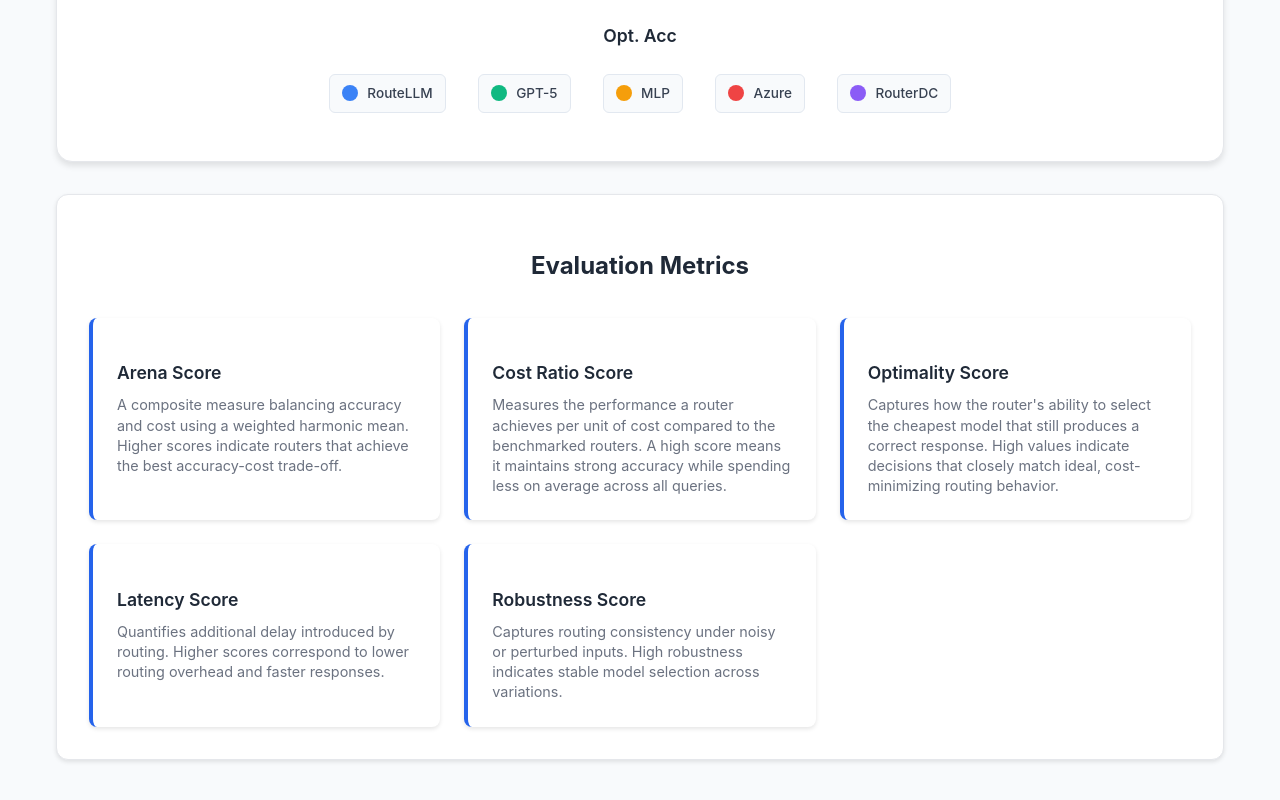
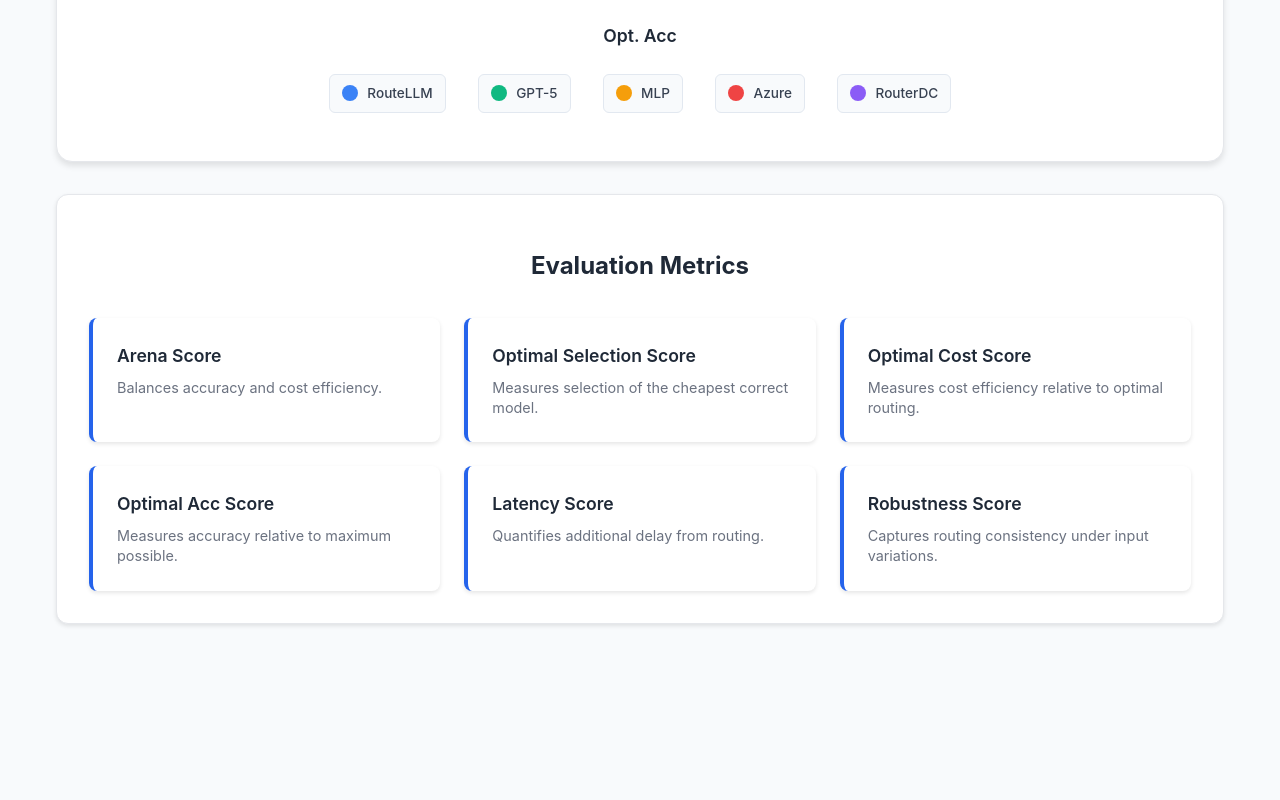
Before and after one commit to RouteWorks/routeworks.github.io, a React (Create React App) app: page /leaderboard in a window 1280 px wide. Shown: the part 1812-2612 px from the top of the page. After the commit the page ends 2520 px from the top, so only its background shows below. Built offline with nearby package versions, Linux system fonts and the light colour scheme.

Commit message:
Added hovering effect to evaluation metrics cards

```diff
--- a/src/pages/LeaderboardPage.css
+++ b/src/pages/LeaderboardPage.css
@@ -497,29 +497,107 @@
   display: grid;
   grid-template-columns: repeat(3, 1fr);
   gap: 1.5rem;
+  position: relative; /* allows absolute stacking */
+  overflow: visible;  /* ✅ allows cards to expand beyond grid bounds */
+  z-index: 0;
 }
 
 .metric-card {
-  padding: 1.5rem;
+  position: relative;
+  overflow: visible; /* ✅ prevents clipping */
+  transition: transform 0.3s ease, box-shadow 0.3s ease, z-index 0.3s ease;
+  cursor: pointer;
   background: white;
   border-radius: 8px;
   border-left: 4px solid #2563eb;
   box-shadow: 0 2px 4px rgba(0, 0, 0, 0.1);
+  z-index: 0;
+  padding: 1.5rem;
 }
 
-.metric-card h3 {
+.metric-card:hover {
+  transform: scale(1.05);
+  z-index: 10; /* ✅ bring above neighbors */
+  box-shadow: 0 8px 24px rgba(37, 99, 235, 0.2);
+  border-left-color: transparent; /* hide border when overlay shows */
+}
+
+/* Summary always visible */
+.metric-summary {
+  transition: opacity 0.3s ease;
+}
+
+.metric-summary h3 {
   font-size: 1.1rem;
   font-weight: 600;
   color: #1f2937;
-  margin-bottom: 0.5rem;
+  margin: 0 0 0.5rem 0;
 }
 
-.metric-card p {
+.metric-summary p {
   font-size: 0.9rem;
   color: #6b7280;
   margin: 0;
   line-height: 1.4;
 }
+
+/* Optional fade of summary */
+.metric-card:hover .metric-summary {
+  opacity: 0.25;
+  filter: blur(1px);
+}
+
+/* The expanding detail overlay */
+.metric-details {
+  position: absolute;
+  top: 0;
+  left: -4px; /* extend to cover the border */
+  right: 0;
+  background: white;
+  border-radius: 8px;
+  border-left: 4px solid #2563eb;
+  padding: 1.25rem;
+  opacity: 0;
+  transform: translateY(10px);
+  transition: all 0.3s ease;
+  pointer-events: none;
+  box-shadow: 0 4px 12px rgba(0, 0, 0, 0.1);
+}
+
+.metric-card:hover .metric-details {
+  opacity: 1;
+  transform: translateY(0);
+  pointer-events: auto;
+}
+
+/* Style the details content */
+.metric-details h4 {
+  font-size: 1rem;
+  font-weight: 600;
+  color: #1f2937;
+  margin: 0 0 0.5rem 0;
+}
+
+.metric-details h4:not(:first-child) {
+  margin-top: 1rem;
+}
+
+.metric-details p {
+  font-size: 0.9rem;
+  color: #4b5563;
+  margin: 0.25rem 0;
+  line-height: 1.4;
+}
+
+.metric-details code {
+  background: #f3f4f6;
+  padding: 0.2rem 0.4rem;
+  border-radius: 4px;
+  font-family: 'Monaco', 'Courier New', monospace;
+  font-size: 0.85rem;
+  color: #2563eb;
+}
+
 
 /* Visualizations Section with Tabs */
 .visualizations-section {
--- a/src/pages/LeaderboardPage.tsx
+++ b/src/pages/LeaderboardPage.tsx
@@ -1,5 +1,5 @@
 import React, { useState, useMemo } from 'react';
-import { Trophy, Search, Medal} from 'lucide-react';
+import { Trophy, Search, Medal } from 'lucide-react';
 import { Router } from '../types';
 import { routers } from '../data/mockData';
 import SpiderChart from '../components/SpiderChart';
@@ -353,43 +353,99 @@
           <h2>Evaluation Metrics</h2>
           <div className="metrics-grid">
             <div className="metric-card">
+              <div className="metric-summary">
                 <h3>Arena Score</h3>
+                <p>Balances accuracy and cost efficiency.</p>
+              </div>
+              <div className="metric-details">
+                <h4>Definition</h4>
                 <p>
-                A composite measure balancing accuracy and cost using a weighted harmonic mean.
-                Higher scores indicate routers that achieve the best accuracy-cost trade-off.
+                  Weighted harmonic mean between accuracy (<code>A</code>) and inverse cost (<code>1/C</code>).
                 </p>
+                <h4>Formula</h4>
+                <p><code>Score = 2 × (A × (1/C)) / (A + 1/C)</code></p>
+                <p><strong>Range:</strong> [0, 1]</p>
+              </div>
             </div>
 
             <div className="metric-card">
-              <h3>Cost Ratio Score</h3>
+              <div className="metric-summary">
+                <h3>Optimal Selection Score</h3>
+                <p>Measures selection of the cheapest correct model.</p>
+              </div>
+              <div className="metric-details">
+                <h4>Definition</h4>
                 <p>
-              Measures the performance a router achieves per unit of cost compared to the benchmarked routers.
-              A high score means it maintains strong accuracy while spending less on average across all queries.
+                  Measures the router's ability to select the optimal model (cheapest model that produces a correct response).
                 </p>
+                <h4>Calculation</h4>
+                <p>Ratio of optimal selections to total queries</p>
+                <p><strong>Range:</strong> [0, 1]</p>
+              </div>
             </div>
 
             <div className="metric-card">
-              <h3>Optimality Score</h3>
+              <div className="metric-summary">
+                <h3>Optimal Cost Score</h3>
+                <p>Measures cost efficiency relative to optimal routing.</p>
+              </div>
+              <div className="metric-details">
+                <h4>Definition</h4>
                 <p>
-              Captures how the router's ability to select the cheapest model that still produces a correct response.
-              High values indicate decisions that closely match ideal, cost-minimizing routing behavior.
+                  Measures the router's cost efficiency relative to the optimal cost for each query.
                 </p>
+                <h4>Formula</h4>
+                <p><code>1 - (actual_cost - optimal_cost) / optimal_cost</code></p>
+                <p><strong>Range:</strong> [0, 1]</p>
+              </div>
             </div>
 
             <div className="metric-card">
-              <h3>Latency Score</h3>
+              <div className="metric-summary">
+                <h3>Optimal Acc Score</h3>
+                <p>Measures accuracy relative to maximum possible.</p>
+              </div>
+              <div className="metric-details">
+                <h4>Definition</h4>
                 <p>
-                Quantifies additional delay introduced by routing.
-                Higher scores correspond to lower routing overhead and faster responses.
+                  Measures accuracy achieved by the router relative to the maximum possible accuracy.
                 </p>
+                <h4>Calculation</h4>
+                <p>Ratio of correct responses to total queries</p>
+                <p><strong>Range:</strong> [0, 1]</p>
+              </div>
             </div>
 
             <div className="metric-card">
+              <div className="metric-summary">
+                <h3>Latency Score</h3>
+                <p>Quantifies additional delay from routing.</p>
+              </div>
+              <div className="metric-details">
+                <h4>Definition</h4>
+                <p>
+                  Quantifies the additional delay introduced by routing decisions.
+                </p>
+                <h4>Formula</h4>
+                <p><code>1 / (1 + routing_latency / base_latency)</code></p>
+                <p><strong>Range:</strong> [0, 1]</p>
+              </div>
+            </div>
+
+            <div className="metric-card">
+              <div className="metric-summary">
                 <h3>Robustness Score</h3>
+                <p>Captures routing consistency under input variations.</p>
+              </div>
+              <div className="metric-details">
+                <h4>Definition</h4>
                 <p>
                   Captures routing consistency under noisy or perturbed inputs.
-                High robustness indicates stable model selection across variations.
                 </p>
+                <h4>Measurement</h4>
+                <p>Stability of model selection when inputs are slightly modified</p>
+                <p><strong>Range:</strong> [0, 1]</p>
+              </div>
             </div>
           </div>
         </div>
```
Lines whose indentation alone changed are shown as unchanged.
